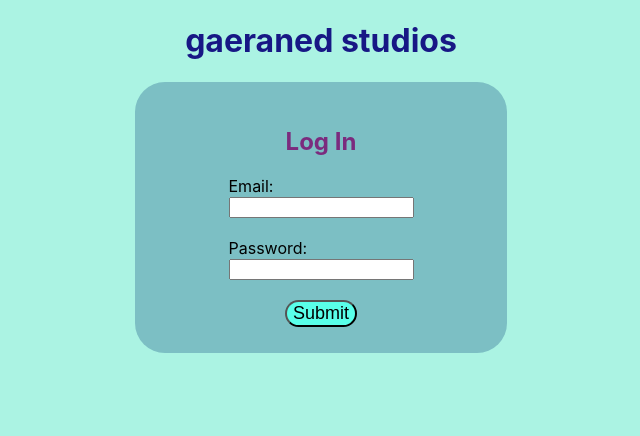
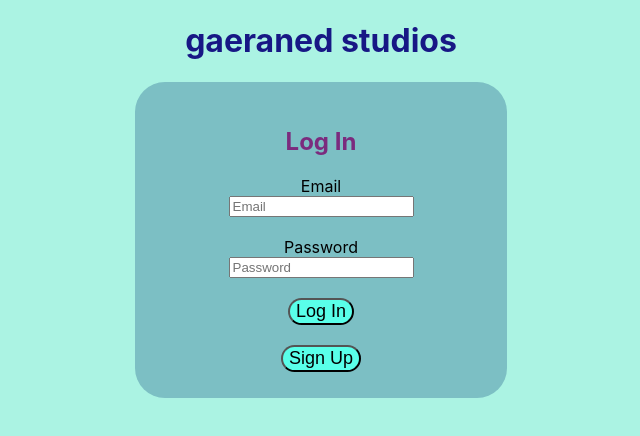
Before and after one commit to slondr/gaeraned, a React (Create React App) app in the folder frontend/: page /login in a window 1280 px wide. Shown: the top 436 px of the page, without its empty margins (319-959 px from the left). Built offline with nearby package versions, Linux system fonts and the light colour scheme; no server answers.

Commit message:
standardized sign up and login page looks, added buttons to both, sign up redirects and alerts

```diff
--- a/frontend/src/components/Login.js
+++ b/frontend/src/components/Login.js
@@ -1,5 +1,4 @@
 import React, { useState, useContext, useEffect } from 'react';
-import { BrowserRouter as Redirect } from "react-router-dom";
 import { signIn } from "../firebase/authFunctions";
 import { AuthContext } from "../firebase/Auth";
 
@@ -19,21 +18,23 @@ const Login = (props) => {
         signIn(email, password);
     };
 
+    function signUpPage() {
+        props.history.push('/signup');
+    };
+
     return(
         <div>
         <form className="login">
             <h2>Log In</h2>
-            <label>
-                Email: <br/>
-                <input name="email" onChange={e => setEmail(e.target.value)} />
-            </label>
+            <label> Email </label>
+                <input type="email" name="email" placeholder="Email" onChange={e => setEmail(e.target.value)} />
             <br />
-            <label>
-                Password: <br/>
-                <input type="password" name="password" onChange={e => setPassword(e.target.value)} />
-            </label>
+            <label> Password </label>
+                <input type="password" name="password" placeholder="Password" onChange={e => setPassword(e.target.value)} />
             <br />
-            <button type="button" value="Submit" onClick={e => signInAction(e)}>Submit</button>
+            <button type="submit" value="submit" onClick={e => signInAction(e)}>Log In</button>
+            <br />
+            <button type="button" onClick={signUpPage}>Sign Up</button>
         </form>
         </div>);
 };
--- a/frontend/src/components/Signup.js
+++ b/frontend/src/components/Signup.js
@@ -1,34 +1,38 @@
-import { BrowserRouter as Redirect } from "react-router-dom";
-import React, {useContext} from "react";
-
+import React, { useContext, useEffect } from "react";
 import { AuthContext } from '../firebase/Auth';
 import firebaseApp from "../firebase/firebaseApp";
 
-const SignUp = () => {
+const SignUp = (props) => {
   const { currentUser } = useContext(AuthContext);
-  const handleSubmit = (e) => {
+
+  useEffect(() => {
+        if (currentUser) {
+            props.history.push('/');
+        }
+    }, [currentUser, props.history]);
+
+  async function handleSubmit(e) {
     e.preventDefault();
     const { email, password } = e.target.elements;
-    try {
-      firebaseApp.auth().createUserWithEmailAndPassword(email.value, password.value);
-    } catch (error) {
-      alert(error);
-    }
+    await firebaseApp
+      .auth()
+      .createUserWithEmailAndPassword(email.value, password.value)
+      .catch((e) => alert(e));
   };
-  if (currentUser) {
-      return <Redirect to="/" />;
-  }
+
   return (
     <>
       <form className="login" onSubmit={handleSubmit}>
         <h2>Sign Up</h2>
-        <label for="email">Email</label>
+        <label htmlFor="email">Email</label>
         <input type="email" name="email" placeholder="Email" />
-        <br></br>
-        <label for="password">Password</label>
+        <br />
+        <label htmlFor="password">Password</label>
         <input type="password" name="password" placeholder="Password" />
-        <br></br>
-        <button type="submit">Submit</button>
+        <br />
+        <button type="submit">Sign Up</button>
+        <br />
+        <button type="button" onClick={() => props.history.push('/login')}>Log In</button>
       </form>
     </>
   );
```
